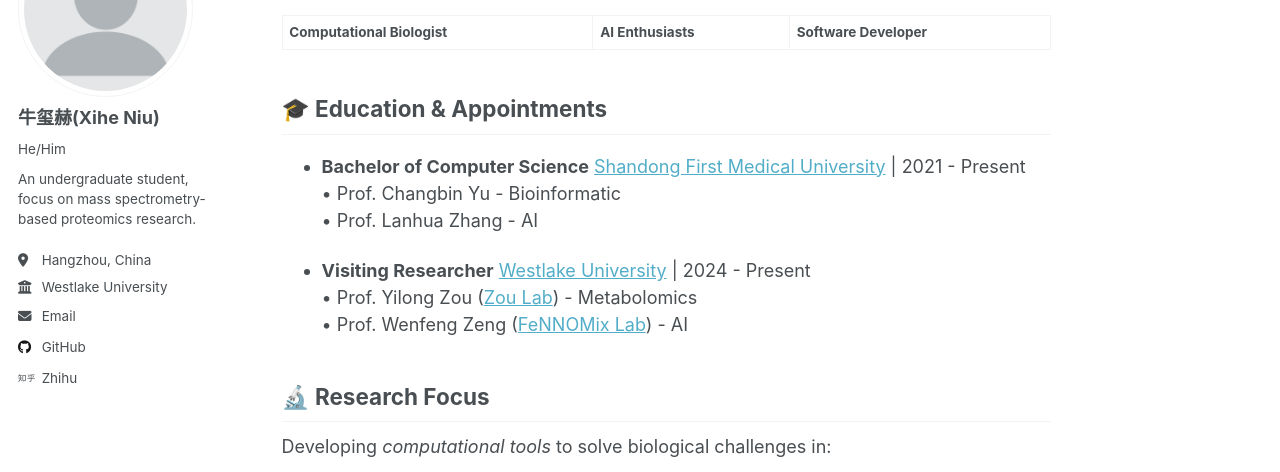
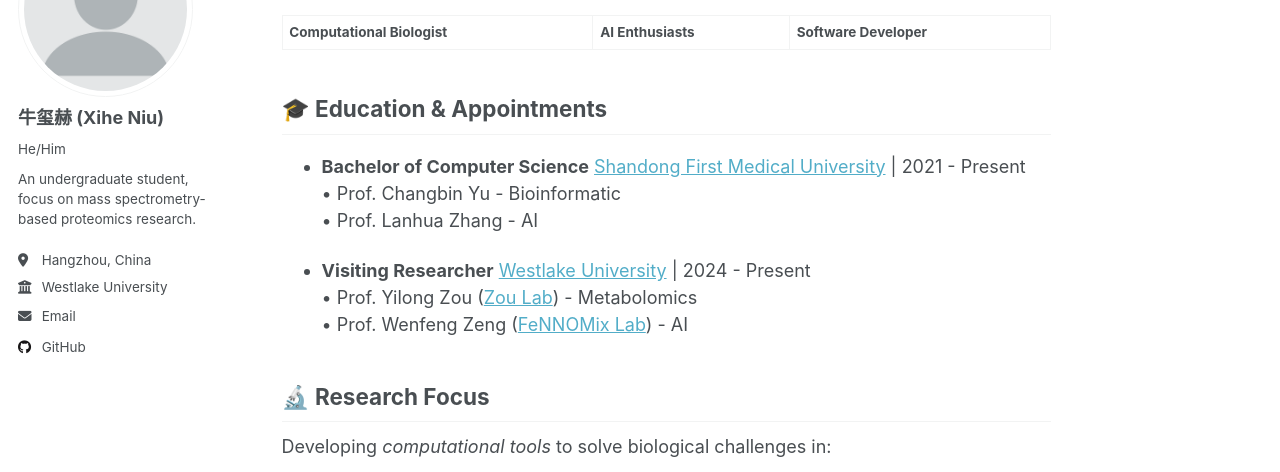
Before and after one commit to XiheNiu/XiheNiu.github.io, a Jekyll site: the page built from _pages/about.md, in a window 1280 px wide. Shown: the part 177-649 px from the top of the page. Built offline with Jekyll 4.4.1, drawn with Linux system fonts in a browser that asks for light colours; part of the change alters nothing that is shown.

Commit message:
Update _config.yml

```diff
--- a/_config.yml
+++ b/_config.yml
@@ -23,7 +23,7 @@ repository               : "XiheNiu/XiheNiu.github.io"
 author:
   # Biographic information
   avatar           : "profile.png"
-  name             : "牛玺赫(Xihe Niu)"
+  name             : "牛玺赫 (Xihe Niu)"
   pronouns         : "He/Him"
   bio              : "An undergraduate student, focus on mass spectrometry-based proteomics research."
   location         : "Hangzhou, China"
@@ -73,7 +73,7 @@ author:
   wikipedia        : # Username
   xing             : # Username
   youtube          : # Username
-  zhihu            : "NN调餐工程师" # Username
+  zhihu            :  # Username
 
 # Publication Category - The following the list of publication categories and their headings
 publication_category:
```
